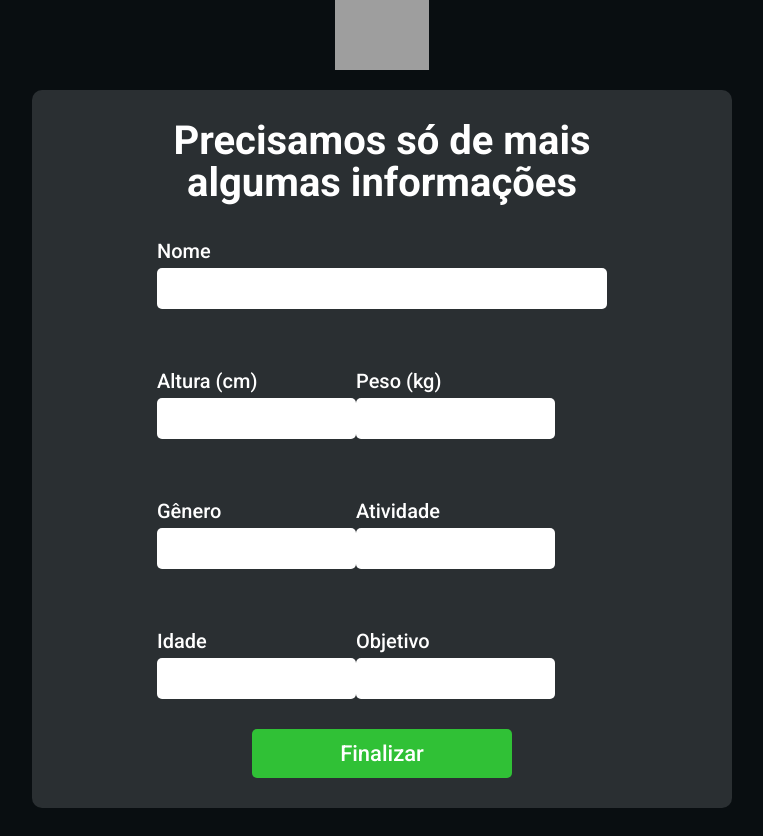
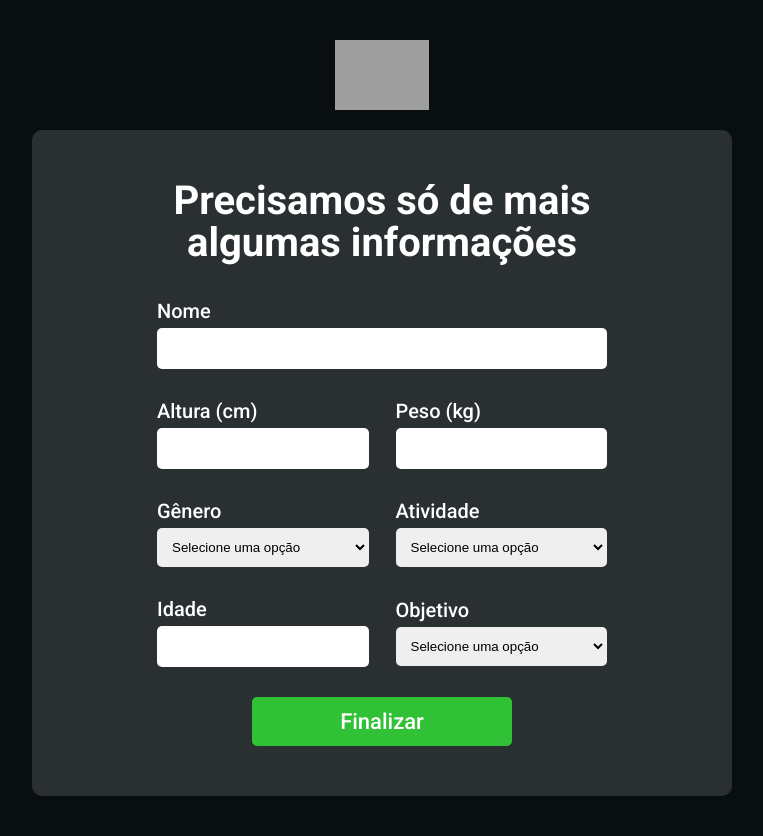
Before and after one commit to gustavodaltoe/MyFit, a React (Create React App) app in the folder web/: page /questions in a window 1280 px wide. Shown: the whole page, without its empty margins (258-1021 px from the left). Before the commit the page ends 808 px from the top, so only its background shows below. Built offline with nearby package versions, Linux system fonts and the light colour scheme; grey boxes are pictures that could not be loaded; the HTML template or start-up script is replaced by a standard one.

Commit message:
Validação de fields em Questions

```diff
--- a/web/package.json
+++ b/web/package.json
@@ -16,6 +16,7 @@
     "react": "^16.13.1",
     "react-dom": "^16.13.1",
     "react-hook-form": "^6.8.1",
+    "react-icons": "^3.11.0",
     "react-router-dom": "^5.2.0",
     "react-scripts": "3.4.3",
     "typescript": "~3.7.2"
--- a/web/src/assets/all.scss
+++ b/web/src/assets/all.scss
@@ -23,7 +23,7 @@
 }
 
 html, body, #root {
-  height: 100vh;
+  min-height: 100vh;
 }
 
 body {
--- a/web/src/components/Base/styles.scss
+++ b/web/src/components/Base/styles.scss
@@ -4,6 +4,7 @@
     flex-direction: column;
     justify-content: center;
     align-items: center;
+    margin: 4rem 0;
   }
 
   .logo {
@@ -42,8 +43,9 @@
       margin-top: 3.5rem;
     }
 
-    .input-block {
-      margin: 3rem 0;
+    .input-block,
+    .select-block {
+      margin: 0 0 3rem 0;
     }
 
     button {
--- /dev/null
+++ b/web/src/components/Select/index.tsx
@@ -0,0 +1,34 @@
+import React, { SelectHTMLAttributes } from 'react';
+
+import './styles.scss';
+
+interface SelectProps extends SelectHTMLAttributes<HTMLSelectElement> {
+  name: string;
+  label: string;
+  options: Array<{
+    value: string;
+    label: string;
+  }>;
+}
+
+const Select = React.forwardRef<HTMLSelectElement, SelectProps>(
+  ({ name, label, options, ...rest }, ref) => (
+    <div className="select-block">
+      <label htmlFor={name}>{label}</label>
+
+      <select id={name} defaultValue="" name={name} ref={ref} {...rest}>
+        <option value="" disabled hidden>
+          Selecione uma opção
+        </option>
+
+        {options.map((option) => (
+          <option key={option.value} value={option.value}>
+            {option.label}
+          </option>
+        ))}
+      </select>
+    </div>
+  ),
+);
+
+export default Select;
--- /dev/null
+++ b/web/src/components/Select/styles.scss
@@ -0,0 +1,24 @@
+.select-block {
+  & {
+    display: flex;
+    flex-direction: column;
+    width: 100%;
+  }
+
+  label {
+    margin-bottom: .5rem;
+    font-size: 2rem;
+  }
+
+  select {
+    & {
+      padding: 1rem;
+      border-radius: .5rem;
+      border: 1px solid transparent;
+      outline: 0;
+    }
+    &.error {
+      border-color: red;
+    }
+  }
+}
--- a/web/src/pages/Confirmation/index.tsx
+++ b/web/src/pages/Confirmation/index.tsx
@@ -1,4 +1,5 @@
 import React from 'react';
+import { FaSyncAlt } from 'react-icons/fa';
 import Base from '../../components/Base';
 
 import './styles.scss';
@@ -9,6 +10,7 @@ function Confirmation() {
       <div id="confirmation">
         <h1>Aguardando confirmação de cadastro por email.</h1>
         <button type="submit" className="btn-white">
+          <FaSyncAlt />
           Tentar novamente
         </button>
       </div>
--- a/web/src/pages/Confirmation/styles.scss
+++ b/web/src/pages/Confirmation/styles.scss
@@ -15,12 +15,13 @@
 			transition: .2s ease;
 			cursor: pointer;
 			margin-top: 3rem;
-		}
-		& {
 			font-weight: bold;
 			font-size: 22px;
 			line-height: 26px;
 			color: #090E11;
+			display: flex;
+			align-items: center;
+			justify-content: space-around;
 		}
 		&:hover {
 			background-color: #6e6d6e;
--- a/web/src/pages/Questions/index.tsx
+++ b/web/src/pages/Questions/index.tsx
@@ -1,30 +1,146 @@
 import React from 'react';
+import { useForm } from 'react-hook-form';
 import Input from '../../components/Input';
 import Base from '../../components/Base';
 
 import './styles.scss';
+import Select from '../../components/Select';
+
+const genders = [
+  {
+    label: 'Masculino',
+    value: 'M',
+  },
+  {
+    label: 'Feminino',
+    value: 'F',
+  },
+];
+
+const activities = [
+  {
+    label: 'Pouco exercício ou nenhum',
+    value: 'low',
+  },
+  {
+    label: '1 a 3 vezes por semana',
+    value: 'moderate',
+  },
+  {
+    label: '3 a 5 vezes na semana',
+    value: 'high',
+  },
+  {
+    label: '6 a 7 vezes por semana',
+    value: 'very_high',
+  },
+  {
+    label: '2 horas ou mais por dia',
+    value: 'hyperactive',
+  },
+];
+
+const objectives = [
+  {
+    label: 'Perder peso',
+    value: 'weight_loss',
+  },
+  {
+    label: 'Perder peso lentamente',
+    value: 'weight_loss_slow',
+  },
+  {
+    label: 'Manter o peso',
+    value: 'weight_keep',
+  },
+  {
+    label: 'Aumentar o peso lentamente',
+    value: 'weight_gain_slow',
+  },
+  {
+    label: 'Aumentar peso',
+    value: 'weight_gain',
+  },
+];
+
+type Inputs = {
+  name: string;
+  height: number;
+  weight: number;
+  age: number;
+  gender: string;
+  activity: string;
+  objective: string;
+};
 
 function Questions() {
+  const { register, handleSubmit, errors } = useForm<Inputs>();
+
+  const onSubmit = (data: Inputs) => {
+    console.log(data);
+  };
+
   return (
     <Base>
-      <form id="questions">
+      <form id="questions" onSubmit={handleSubmit(onSubmit)}>
         <fieldset>
           <legend>Precisamos só de mais algumas informações</legend>
-          <Input name="name" label="Nome" />
+          <Input
+            name="name"
+            label="Nome"
+            ref={register({ required: true })}
+            className={errors.name ? 'error' : ''}
+          />
 
-          <div className="inline-block">
-            <Input name="height" label="Altura (cm)" />
-            <Input name="weight" label="Peso (kg)" />
+          <div className="input-group">
+            <Input
+              name="height"
+              label="Altura (cm)"
+              type="number"
+              ref={register({ required: true })}
+              className={errors.height ? 'error' : ''}
+            />
+            <Input
+              name="weight"
+              label="Peso (kg)"
+              type="number"
+              ref={register({ required: true })}
+              className={errors.weight ? 'error' : ''}
+            />
           </div>
 
-          <div className="inline-block">
-            <Input name="gender" label="Gênero" />
-            <Input name="activity" label="Atividade" />
+          <div className="input-group">
+            <Select
+              name="gender"
+              label="Gênero"
+              options={genders}
+              ref={register({ required: true })}
+              className={errors.gender ? 'error' : ''}
+            />
+            <Select
+              name="activity"
+              label="Atividade"
+              options={activities}
+              ref={register({ required: true })}
+              className={errors.activity ? 'error' : ''}
+            />
           </div>
 
-          <div className="inline-block">
-            <Input name="age" label="Idade" />
-            <Input name="objective" label="Objetivo" />
+          <div className="input-group">
+            <Input
+              name="age"
+              label="Idade"
+              type="number"
+              ref={register({ required: true })}
+              className={errors.age ? 'error' : ''}
+            />
+            <Select
+              name="objective"
+              label="Objetivo"
+              options={objectives}
+              ref={register({ required: true })}
+              className={errors.objective ? 'error' : ''}
+            />
           </div>
 
           <button type="submit" className="btn-green">
--- a/web/src/pages/Questions/styles.scss
+++ b/web/src/pages/Questions/styles.scss
@@ -1,9 +1,16 @@
-.inline-block {
-    width: 199px;
-    display: flex;
-    align-items: center;
-    justify-content: space-between;
-    .input {
-        width: 40%;
+#questions {
+    & {
+        padding: 2rem 0;
+    }
+    .input-group {
+        & {
+            display: flex;
+            align-items: center;
+            justify-content: space-between;
+        }
+        .input-block,
+        .select-block {
+            width: 47%;
+        }
     }
 }
```
Also changed, not shown: 1 other file (tests, documents, lock files or other folders).
